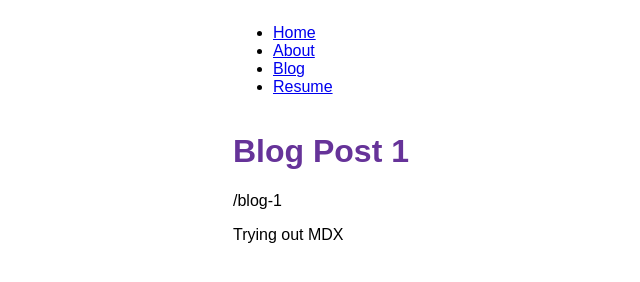
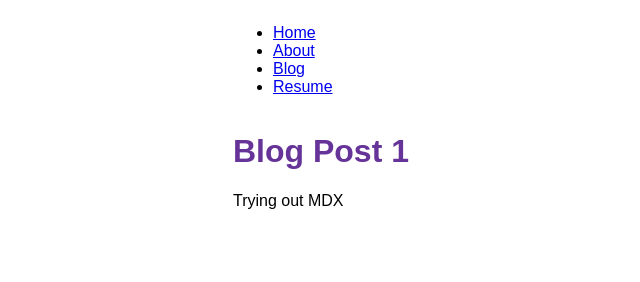
Before and after one commit to willamm/my-personal-site, a Gatsby site: page /blog-1 in a window 1280 px wide. Shown: the whole page, without its empty margins (319-959 px from the left). Built offline with nearby package versions, Linux system fonts and the light colour scheme; Gatsby itself is replaced by a stand-in of ours.

Commit message:
remove extra p tag

```diff
--- a/src/templates/post.jsx
+++ b/src/templates/post.jsx
@@ -9,7 +9,6 @@ const shortcodes = { Link } // Provide common components here
 export default function PageTemplate({ data, children, location }) {
   return (
     <Layout pageTitle={data.mdx.frontmatter.title}>
-      <p>{data.mdx.frontmatter.slug}</p>
       <MDXProvider components={shortcodes}>
         {children}
       </MDXProvider>
```
